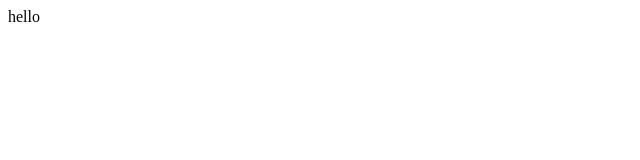
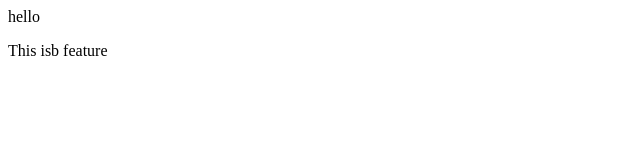
Before and after one commit to Dhruta01/localrepo, a plain HTML site: page index.html in a window 1280 px wide. Shown: the full height of the page, 0-640 px from the left. Drawn offline with Linux system fonts and the light colour scheme.

Commit message:
Add new feature

```diff
--- a/index.html
+++ b/index.html
@@ -1 +1,2 @@
 <p>hello</p>
+<p>This isb feature</p>
```
